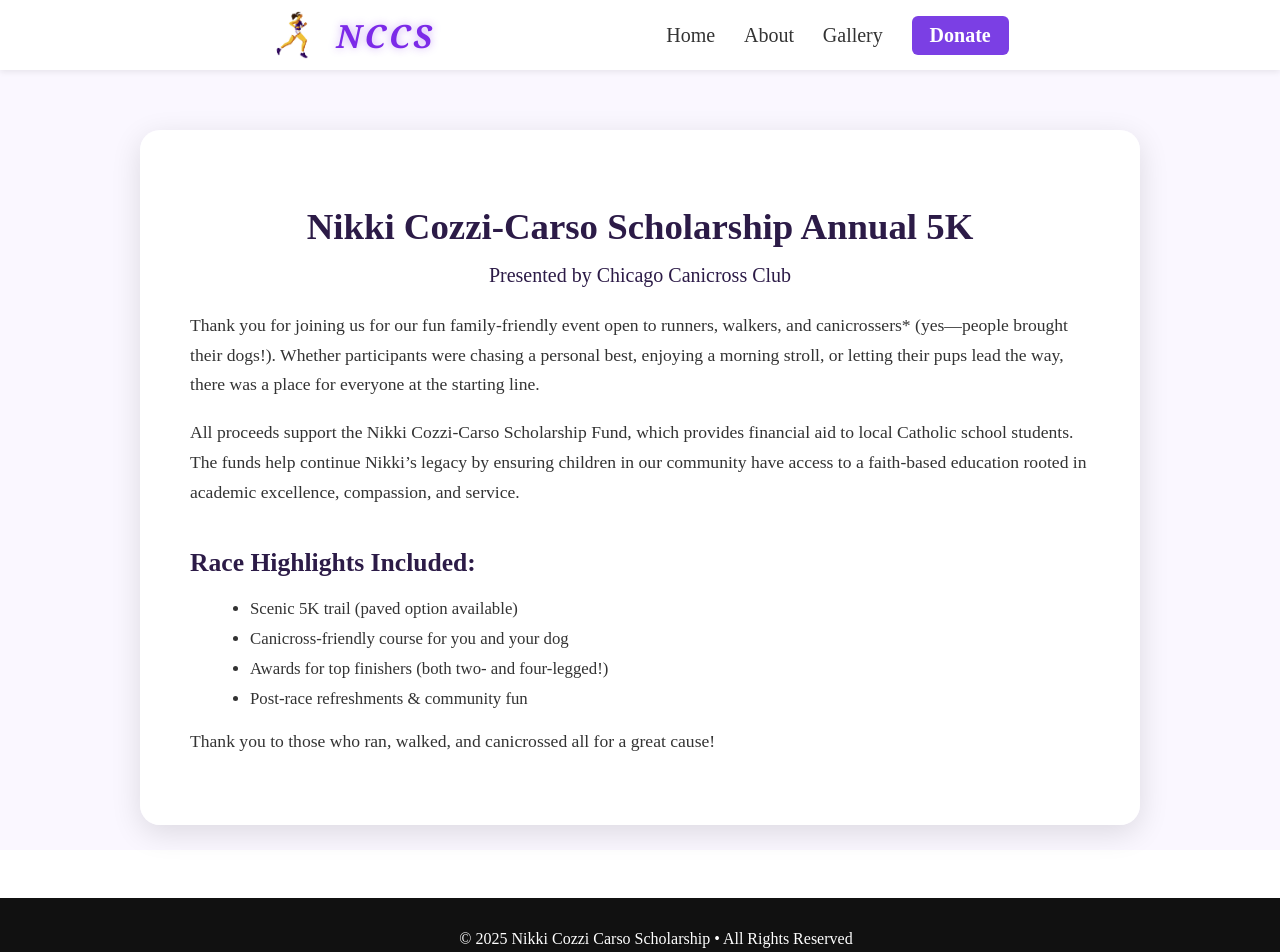
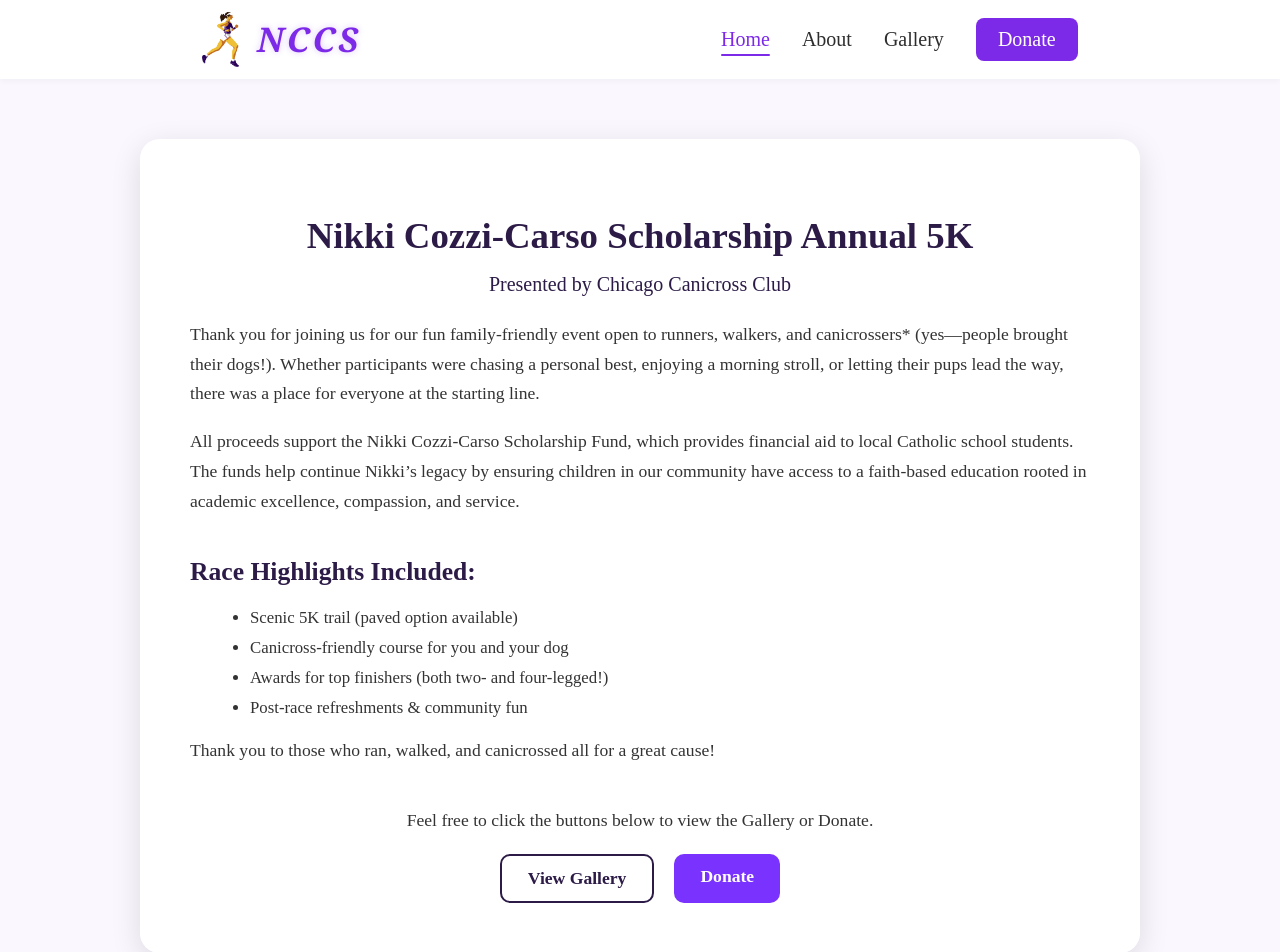
Before and after one commit to DrakeCarso/Nikki-Scholarship-Website, a React (Vite) app: page / in a window 1280 px wide. Shown: the top 952 px of the page. Built offline with nearby package versions, Linux system fonts and the light colour scheme.

Commit message:
New navbar, updated about, added buttons on home linking to gallery and donate

```diff
--- a/src/components/Navbar.jsx
+++ b/src/components/Navbar.jsx
@@ -1,30 +1,58 @@
-import { Link } from "react-router-dom";
-import { useState } from "react";
+import { Link, useLocation } from "react-router-dom";
+import { useState, useEffect } from "react";
 import "../styles/Navbar.css";
-import NikkiRunning from "../assets/NikkiRunning.jpg"; // <-- NEW IMPORT
+import NikkiRunning from "../assets/NikkiRunning.png";
 
 export default function Navbar() {
   const [menuOpen, setMenuOpen] = useState(false);
+  const [scrolled, setScrolled] = useState(false);
 
   const stripeDonateUrl = "https://buy.stripe.com/5kQcN71pJdev338fNP2Ji00";
   const galleryUrl = "https://northcoastcaninecontent.pixieset.com/nccs5k/?utm_source=ig&utm_medium=social&utm_content=link_in_bio";
 
+  const location = useLocation();
+
+  // Detect scroll for shrink effect + glass blur
+  useEffect(() => {
+    const handleScroll = () => {
+      setScrolled(window.scrollY > 20);
+    };
+    window.addEventListener("scroll", handleScroll);
+    return () => window.removeEventListener("scroll", handleScroll);
+  }, []);
+
+  // Close menu on route change
+  useEffect(() => {
+    setMenuOpen(false);
+  }, [location.pathname]);
+
   return (
-    <nav className="navbar">
+    <nav className={`navbar ${scrolled ? "nav-scrolled" : ""}`}>
       <div className="nav-inner">
 
-        {/* LEFT — LOGO */}
+        {/* LOGO */}
         <div className="nav-logo">
           <Link to="/" className="logo-flex">
-            <img src={NikkiRunning} alt="Nikki Running Logo" className="logo-img" />
+            <img src={NikkiRunning} alt="Logo" className="logo-img" />
             <span className="logo-text">NCCS</span>
           </Link>
         </div>
 
-        {/* RIGHT — DESKTOP LINKS */}
+        {/* DESKTOP LINKS */}
         <div className="nav-links">
-          <Link to="/">Home</Link>
-          <Link to="/about">About</Link>
+          <Link
+            to="/"
+            className={location.pathname === "/" ? "active-link" : ""}
+          >
+            Home
+          </Link>
+
+          <Link
+            to="/about"
+            className={location.pathname === "/about" ? "active-link" : ""}
+          >
+            About
+          </Link>
 
           <a
             href={galleryUrl}
@@ -44,41 +72,32 @@
           </a>
         </div>
 
-        {/* RIGHT — MOBILE HAMBURGER */}
+        {/* BURGER */}
         <div
-          className="hamburger"
+          className={`hamburger ${menuOpen ? "open" : ""}`}
           onClick={() => setMenuOpen(!menuOpen)}
         >
-          ☰
-        </div>
+          <span></span><span></span><span></span>
         </div>
 
-      {/* MOBILE DROPDOWN */}
-      {menuOpen && (
-        <div className="mobile-menu">
-          <Link to="/" onClick={() => setMenuOpen(false)}>Home</Link>
-          <Link to="/about" onClick={() => setMenuOpen(false)}>About</Link>
+      </div>
 
-          <a
-            href={galleryUrl}
-            onClick={() => setMenuOpen(false)}
-            target="_blank"
-            rel="noopener noreferrer"
-          >
+      {/* MOBILE MENU */}
+      <div className={`mobile-menu ${menuOpen ? "menu-open" : ""}`}>
+        <Link to="/">Home</Link>
+        <Link to="/about">About</Link>
+        <a href={galleryUrl} target="_blank" rel="noopener noreferrer">
           Gallery
         </a>
-
         <a
           href={stripeDonateUrl}
           className="donate-btn mobile-donate"
-            onClick={() => setMenuOpen(false)}
           target="_blank"
           rel="noopener noreferrer"
         >
           Donate
         </a>
       </div>
-      )}
     </nav>
   );
 }
--- a/src/pages/Home.jsx
+++ b/src/pages/Home.jsx
@@ -1,4 +1,5 @@
 import "../styles/Home.css"
+import { Link } from "react-router-dom";
 
 export default function Home() {
   return (
@@ -41,6 +42,37 @@
           Thank you to those who ran, walked, and canicrossed all for a great cause!
         </p>
 
+        {/* --- NEW SECTION ADDED BELOW --- */}
+       <div className="cta-section">
+  <p className="cta-text">
+    Feel free to click the buttons below to view the Gallery or Donate.
+  </p>
+
+  <div className="cta-buttons">
+
+    {/* ----- GALLERY BUTTON (external link) ----- */}
+    <a
+      href="https://northcoastcaninecontent.pixieset.com/nccs5k/?utm_source=ig&utm_medium=social&utm_content=link_in_bio"
+      className="cta-btn cta-btn-gallery"
+      target="_blank"
+      rel="noopener noreferrer"
+    >
+      View Gallery
+    </a>
+
+    {/* ----- DONATE BUTTON (Stripe checkout) ----- */}
+    <a
+      href="https://buy.stripe.com/5kQcN71pJdev338fNP2Ji00"
+      className="cta-btn cta-btn-donate"
+      target="_blank"
+      rel="noopener noreferrer"
+    >
+      Donate
+    </a>
+
+  </div>
+</div>
+
       </div>
     </div>
   );
--- a/src/styles/About.css
+++ b/src/styles/About.css
@@ -94,7 +94,7 @@
 .about-text p,
 .about-text li {
   font-family: 'Georgia', serif;
-  font-size: 20px;
+  font-size: 21px;
   line-height: 1.85;
   margin-bottom: 20px;
   color: #444;
--- a/src/styles/Home.css
+++ b/src/styles/Home.css
@@ -2,6 +2,7 @@
   overflow-x: hidden;
 }
 
+/* HERO WRAPPER */
 .hero {
   width: 100%;
   min-height: 90vh;
@@ -12,6 +13,7 @@
   background: #faf7ff; /* soft purple tint */
 }
 
+/* WHITE LETTER-STYLE BOX */
 .hero-box {
   max-width: 900px;
   padding: 50px;
@@ -19,15 +21,17 @@
   box-shadow: 0 8px 30px rgba(0, 0, 0, 0.12);
   animation: fadeIn 0.8s ease;
 
-  /* ADD THESE LINES ↓ */
- /* background-image: url("../assets/NikkiBackground.png");
-  background-size: contain;      /* keep logo small */
-  background-repeat: no-repeat;  /* stop tiling */
-  background-position: center;   /* center it */
+  /* OPTIONAL BACKGROUND LOGO
+  background-image: url("../assets/NikkiBackground.png");
+  background-size: 60%;
+  background-repeat: no-repeat;
+  background-position: center;
+  */
+
   background-color: rgba(255, 255, 255, 0.96);
-  background-size: 60%;
 }
 
+/* HEADER */
 .hero-box h1 {
   font-size: 2.3rem;
   font-weight: 800;
@@ -36,6 +40,7 @@
   text-align: center;
 }
 
+/* PARAGRAPHS */
 .hero-box p {
   font-size: 1.1rem;
   line-height: 1.7;
@@ -43,6 +48,7 @@
   color: #333;
 }
 
+/* SUBHEADERS */
 .hero-box h2 {
   margin-top: 40px;
   font-size: 1.6rem;
@@ -50,6 +56,7 @@
   color: #2c1b47;
 }
 
+/* LISTS */
 .hero-box ul {
   margin-left: 20px;
   font-size: 1.05rem;
@@ -60,6 +67,63 @@
   margin-bottom: 10px;
 }
 
+/* CTA SECTION */
+.cta-section {
+  margin-top: 40px;
+  text-align: center;
+}
+
+.cta-text {
+  font-size: 1.15rem;
+  color: #2c1b47;
+  margin-bottom: 20px;
+  font-weight: 500;
+}
+
+/* Buttons container */
+.cta-buttons {
+  display: flex;
+  justify-content: center;
+  gap: 20px;
+}
+
+/* Buttons */
+.cta-btn {
+  padding: 12px 26px;
+  border-radius: 10px;
+  font-size: 1.1rem;
+  font-weight: 600;
+  text-decoration: none;
+  transition: all 0.25s ease;
+  transform: translateY(0);
+}
+
+/* Gallery Button */
+.cta-btn-gallery {
+  background: white;
+  color: #2c1b47;
+  border: 2px solid #2c1b47;
+}
+
+.cta-btn-gallery:hover {
+  background: #f2e7ff;
+  transform: translateY(-3px);
+  box-shadow: 0 6px 12px rgba(124, 70, 200, 0.25);
+  border-color: #6d3ccf;
+}
+
+/* Donate Button */
+.cta-btn-donate {
+  background: #7a32ff;
+  color: white;
+}
+
+.cta-btn-donate:hover {
+  background: #6929d6;
+  transform: translateY(-3px) scale(1.03);
+  box-shadow: 0 6px 14px rgba(122, 50, 255, 0.35);
+}
+
 /* Fade-in animation */
 @keyframes fadeIn {
   from { opacity: 0; transform: translateY(20px); }
--- a/src/styles/Navbar.css
+++ b/src/styles/Navbar.css
@@ -1,106 +1,234 @@
+/* ===== RESET ===== */
 body {
   margin: 0;
   padding: 0;
 }
 
+/* ===== NAVBAR BASE ===== */
 .navbar {
   width: 100%;
-  background: white;
-  box-shadow: 0 2px 6px rgba(0,0,0,0.08);
   position: sticky;
   top: 0;
   z-index: 1000;
+
+  /* Glassmorphism */
+  backdrop-filter: blur(10px);
+  background: rgba(255, 255, 255, 0.6);
+
+  transition: all 0.35s ease;
+  box-shadow: 0 2px 6px rgba(0,0,0,0.04);
+
+  border-bottom: 1px solid rgba(255,255,255,0.5);
 }
 
+.nav-scrolled {
+  backdrop-filter: blur(16px);
+  background: rgba(255, 255, 255, 0.85);
+  height: 62px;
+  box-shadow: 0 5px 25px rgba(0,0,0,0.08);
+}
+
+/* ===== NAV INNER ===== */
 .nav-inner {
-  max-width: 1200px;
+  max-width: 1250px;
+  height: 78px;
   margin: auto;
-  height: 70px;
+  padding: 0 1.4rem;
   display: flex;
   align-items: center;
-  justify-content: space-evenly;
-  padding: 0 1.2rem;
+  justify-content: space-around;
+  transition: height 0.3s ease;
 }
 
-/* LOGO WRAPPER */
+/* ===== LOGO ===== */
 .logo-flex {
   display: flex;
   align-items: center;
-  gap: 20px;
+  gap: 18px;
   text-decoration: none;
 }
 
-/* LOGO IMAGE */
 .logo-img {
-  height: 60px;
-  width: auto;
-  object-fit: contain;
+  height: 55px;
+  transition: transform 0.25s;
 }
 
-/* LOGO TEXT */
-.logo-text {
-  color: #7c2ae8;
-  font-size: 32px;
-  font-weight: 700;
-  font-family: "Georgia";
-  font-style: italic;
-  letter-spacing: 3px;
-  text-shadow: 0 0 8px rgba(124, 42, 232, 0.4);
+.nav-scrolled .logo-img {
+  height: 48px;
 }
 
-/* Desktop links */
+.logo-flex:hover .logo-img {
+  transform: scale(1.05);
+}
+
+.logo-text {
+  font-size: 34px;
+  font-weight: 700;
+  color: #7c2ae8;
+  font-family: Georgia, serif;
+  font-style: italic;
+
+  letter-spacing: 3px;
+  text-shadow: 0 0 6px rgba(124, 42, 232, 0.25);
+
+  transition: all 0.3s ease;
+}
+
+.logo-flex:hover .logo-text {
+  text-shadow: 0 0 12px rgba(124, 42, 232, 0.45);
+}
+
+/* ===== DESKTOP LINKS ===== */
 .nav-links {
   display: flex;
   align-items: center;
-  gap: 1.8rem;
+  gap: 2rem;
 }
 
 .nav-links a {
+  position: relative;
   text-decoration: none;
-  color: #333;
+  color: #2d2d2d;
   font-size: 20px;
-  transition: 0.2s;
+  font-weight: 500;
+
+  transition: color 0.25s ease, transform 0.2s ease;
 }
 
 .nav-links a:hover {
-  color: #5a3db9;
+  color: #7c2ae8;
+  transform: translateY(-2px);
 }
 
-/* Donate button */
+/* Underline hover */
+.nav-links a::after {
+  content: "";
+  position: absolute;
+  left: 0;
+  bottom: -5px;
+
+  width: 0%;
+  height: 2px;
+  background: #7c2ae8;
+  border-radius: 10px;
+  transition: width 0.25s ease;
+}
+
+.nav-links a:hover::after {
+  width: 100%;
+}
+
+/* Active link highlight */
+.active-link {
+  color: #7c2ae8 !important;
+}
+
+.active-link::after {
+  width: 100% !important;
+}
+
+/* ===== DONATE BUTTON ===== */
 .donate-btn {
-  background: #7b3fe4;
-  padding: 8px 18px;
-  border-radius: 6px;
+  background: #7c2ae8;
+  padding: 10px 22px;
+  border-radius: 8px;
+
   color: white !important;
   font-weight: 600;
-  transition: 0.2s;
+  font-size: 18px;
+
+  transition: transform 0.25s ease, box-shadow 0.25s ease;
 }
 
 .donate-btn:hover {
-  background: #6932c0;
+  transform: translateY(-3px) scale(1.04);
+  box-shadow: 0 8px 18px rgba(124,42,232,0.35);
 }
 
-/* MOBILE MENU */
+/* ===== BURGER ICON ===== */
 .hamburger {
   display: none;
-  font-size: 28px;
+  width: 32px;
+  height: 24px;
+  position: relative;
+
   cursor: pointer;
+  transition: 0.25s ease;
+}
+
+.hamburger span {
+  position: absolute;
+  height: 4px;
+  width: 100%;
+  background: #333;
+  border-radius: 10px;
+  transition: all 0.35s ease;
+}
+
+.hamburger span:nth-child(1) { top: 0; }
+.hamburger span:nth-child(2) { top: 10px; }
+.hamburger span:nth-child(3) { top: 20px; }
+
+/* X animation */
+.hamburger.open span:nth-child(1) {
+  transform: translateY(10px) rotate(45deg);
+}
+
+.hamburger.open span:nth-child(2) {
+  opacity: 0;
+}
+
+.hamburger.open span:nth-child(3) {
+  transform: translateY(-10px) rotate(-45deg);
+}
+
+/* ===== MOBILE MENU ===== */
+.mobile-menu {
+  display: none;
+  opacity: 0;
+  transform: translateY(-10px);
+  transition: all 0.3s ease;
+}
+
+.menu-open {
+  display: block;
+  opacity: 1;
+  transform: translateY(0);
 }
 
 .mobile-menu {
-  display: none;
+  background: rgba(255,255,255,0.9);
+  backdrop-filter: blur(12px);
+  width: 94%;
+  margin: 0.6rem auto;
+
+  border-radius: 16px;
+  padding: 1.2rem;
+
+  box-shadow: 0 8px 25px rgba(0,0,0,0.12);
 }
 
-/* MOBILE STYLES */
+.mobile-menu a {
+  display: block;
+  padding: 15px 0;
+  border-bottom: 1px solid #eee;
+  color: #222;
+  text-decoration: none;
+  font-size: 1.25rem;
+}
+
+.mobile-menu a:last-child {
+  border-bottom: none;
+}
+
+.mobile-donate {
+  margin-top: 10px;
+  text-align: center;
+  width: 100%;
+}
+
+/* ===== MOBILE BREAKPOINT ===== */
 @media (max-width: 768px) {
-
-  .nav-inner {
-    display: flex;
-    justify-content: space-between;
-    align-items: center;
-    width: 90%;
-  }
-
   .nav-links {
     display: none;
   }
@@ -109,55 +237,11 @@
     display: block;
   }
 
-  /* mobile logo image smaller */
   .logo-img {
-    height: 60px;
+    height: 50px;
   }
 
   .logo-text {
-    font-size: 1.7rem;
-  }
-
-  .mobile-menu {
-    display: block;
-    background: white;
-    border-radius: 12px;
-    box-shadow: 0 6px 18px rgba(0,0,0,0.12);
-    margin: 0.5rem auto;
-    width: 92%;
-    padding: 1rem 1.2rem;
-    animation: slideDown 0.25s ease-out;
-  }
-
-  .mobile-menu a {
-    display: block;
-    padding: 16px 0;
-    font-size: 1.3rem;
-    border-bottom: 1px solid #eee;
-    color: #333;
-    text-decoration: none;
-  }
-
-  .mobile-menu a:last-child {
-    border-bottom: none;
-  }
-
-  .mobile-menu .donate-btn {
-    margin-top: 1rem;
-    width: 100%;
-    display: block;
-    text-align: center;
+    font-size: 28px;
   }
 }
-
-/* Smooth animation */
-@keyframes slideDown {
-  from {
-    opacity: 0;
-    transform: translateY(-10px);
-  }
-  to {
-    opacity: 1;
-    transform: translateY(0);
-  }
-}
```
Also changed, not shown: src/pages/About.jsx (+4 -22 lines), src/assets/NikkiRunning.jpg (deleted), src/assets/NikkiRunning.png (added). Lines whose indentation alone changed are shown as unchanged.
